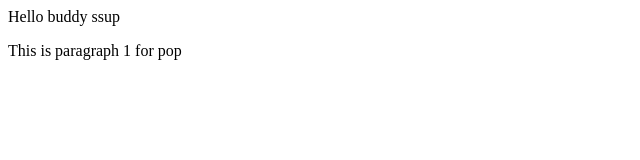
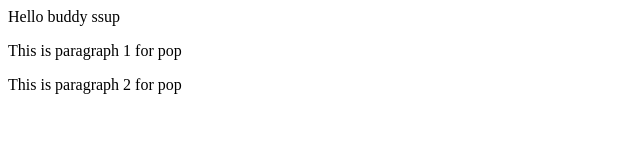
Before and after one commit to RAWAT7200/git_test2, a plain HTML site: page templates/pop.html in a window 1280 px wide. Shown: the whole page, without its empty margins (0-640 px from the left). Drawn offline with Linux system fonts and the light colour scheme.

Commit message:
third commit

```diff
--- a/templates/pop.html
+++ b/templates/pop.html
@@ -3,6 +3,6 @@
 <head></head>
 <body>Hello buddy ssup
     <p>This is paragraph 1 for pop</p>
-
+    <p>This is paragraph 2 for pop</p>
 </body>
 </html>
```
